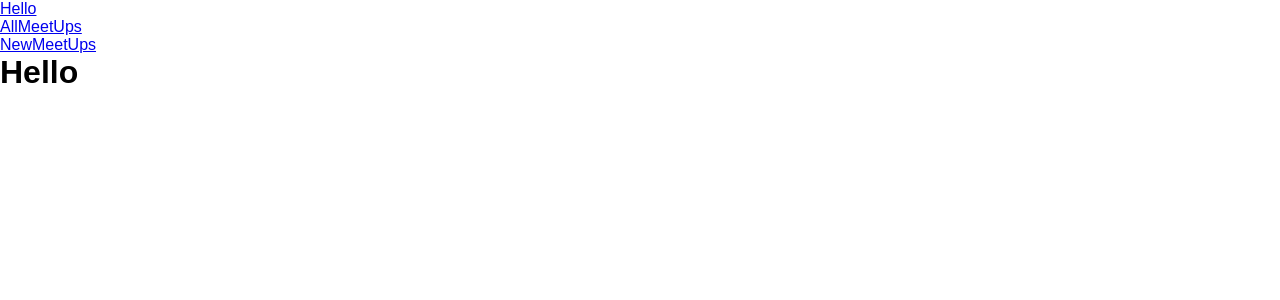
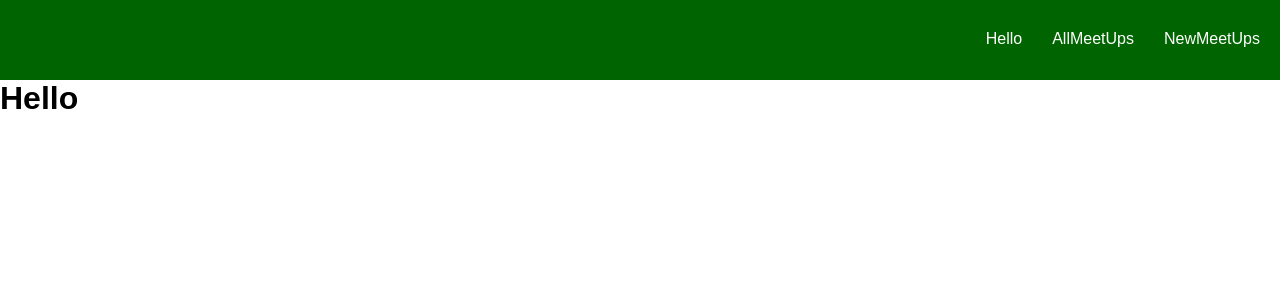
Before and after one commit to MahsumaRezai/Route_Login_Pages, a React (Create React App) app: page / in a window 1280 px wide. Shown: the top 300 px of the page. Built offline with nearby package versions, Linux system fonts and the light colour scheme.

Commit message:
add style for meetup

```diff
--- a/src/Pages/MainNav.js
+++ b/src/Pages/MainNav.js
@@ -1,17 +1,19 @@
 import { Fragment } from "react";
-import { Link } from 'react-router-dom'
+import { Link } from 'react-router-dom';
+import classes from './Nav.module.css';
 
 const MainNav = (props) => {
     return (
         <Fragment>
-            <ul>
-                <li><Link to='/'>Hello</Link></li>
+            <header className={classes.head}>
+                <ul >
+                    <li><Link to='/' className={classes.link}>Hello</Link></li>
 
-                <li><Link to='/all'>AllMeetUps</Link></li>
+                    <li><Link to='/all' className={classes.link}>AllMeetUps</Link></li>
 
-                <li><Link to='/new'>NewMeetUps</Link></li>
-            </ul>
-
+                    <li><Link to='/new' className={classes.link}>NewMeetUps</Link></li>
+                </ul>
+            </header>
         </Fragment>
     )
 }
--- /dev/null
+++ b/src/Pages/Nav.module.css
@@ -0,0 +1,25 @@
+.head {
+    background-color: darkgreen;
+    color: white;
+    height: 80px;
+}
+.head ul {
+    display: flex;
+    flex-direction: row;
+    justify-content: flex-end;
+    align-items: flex-end;
+    gap: 30px;
+    padding-top: 30px;
+    padding-right: 20px
+
+}
+.head ul li {
+    text-decoration: none;
+    list-style: none;
+}
+.link {
+    color: white;
+    text-decoration: none;
+    list-style: none;
+
+}
```
